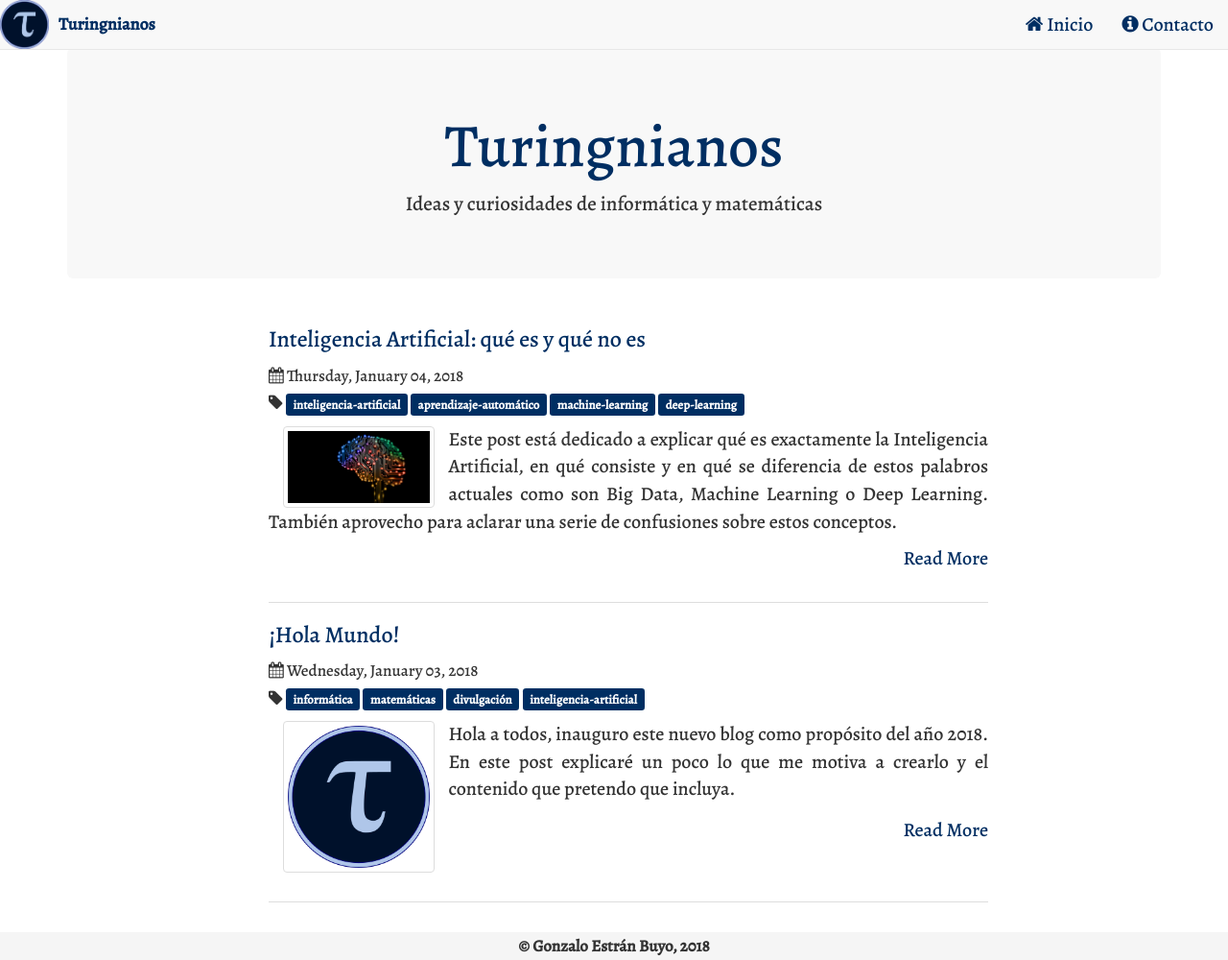
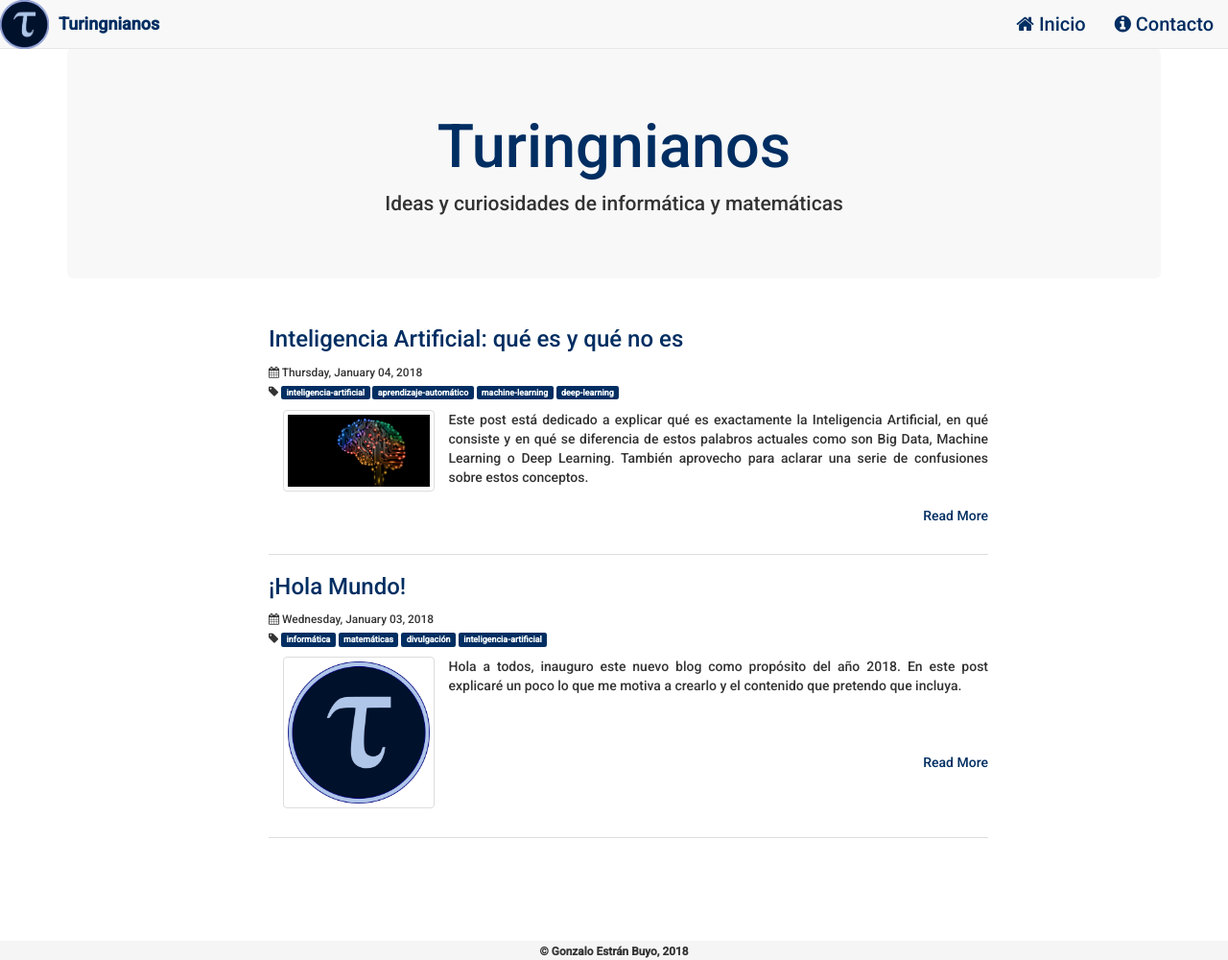
Before and after one commit to turingnianos/turingnianos.github.io, a Jekyll site: the page built from index.html, in a window 1280 px wide and 1000 px high. Shown: the whole window at 96% size. Built offline with Jekyll 4.4.1, drawn with Linux system fonts in a browser that asks for light colours; nearby versions of some CDN libraries; comment, search, counter and statistics services are not loaded.

Commit message:
Update site.css

```diff
--- a/assets/css/site.css
+++ b/assets/css/site.css
@@ -1,12 +1,11 @@
 /* @import url(http://fonts.googleapis.com/css?family=Lato:400,700); */
-@import url(https://fonts.googleapis.com/css?family=Alegreya:500);
+@import url(https://fonts.googleapis.com/css?family=Roboto:500);
 
 /* global settings */
 body {
-  font-family: 'Alegreya', 'sans-serif';
+  font-family: 'Roboto', 'sans-serif';
   padding-bottom:60px;
   padding-top:50px;
-  font-size:200%;
 }
 
 
```
